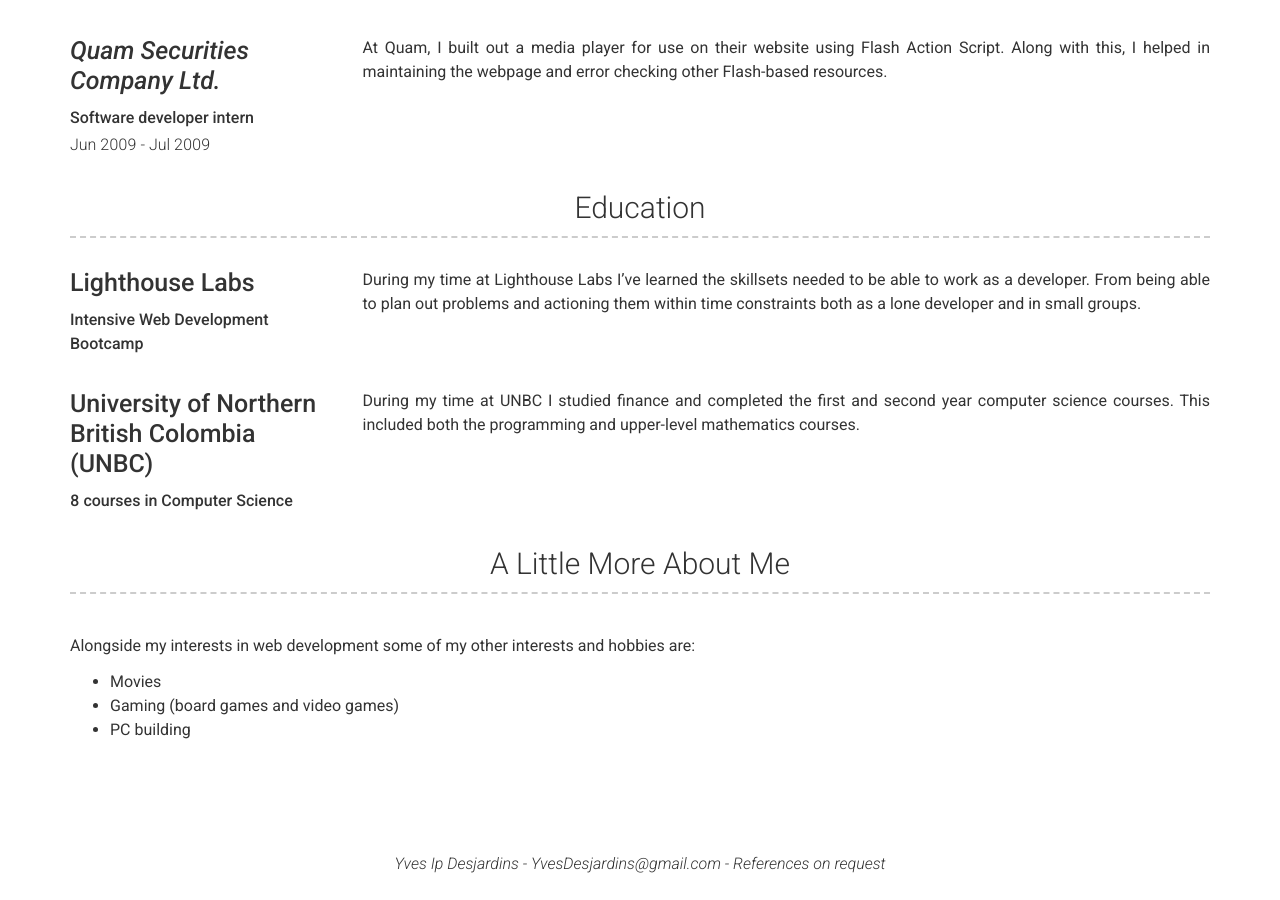
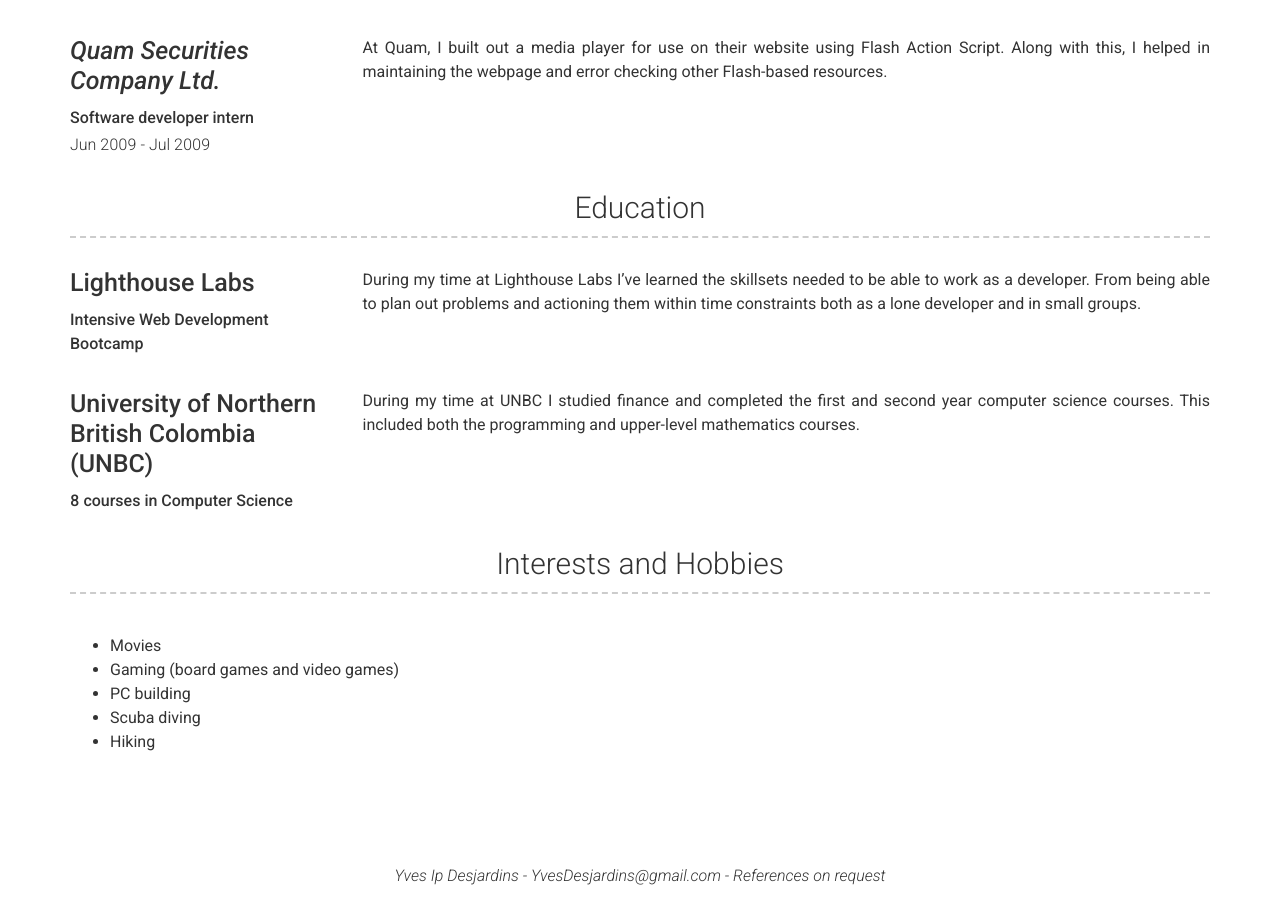
Before and after one commit to YvesDesjardins/YvesDesjardins.github.io, a Jekyll site: the page built from index.md, in a window 1280 px wide and 900 px high, scrolled down 1684 px. Built offline with Jekyll 4.4.1, drawn with Linux system fonts in a browser that asks for light colours.

Commit message:
update more about me section

```diff
--- a/_config.yml
+++ b/_config.yml
@@ -39,10 +39,11 @@
 # More Section
 # more_title: A Little More About Me
 more_content: | # this will include new lines to allow paragraphs
-  Alongside my interests in web development some of my other interests and hobbies are:
    - Movies
    - Gaming (board games and video games)
    - PC building
+   - Scuba diving
+   - Hiking
 
 # Footer
 footer_show_references: true
--- a/_includes/more.html
+++ b/_includes/more.html
@@ -1,5 +1,5 @@
 <div class="container more-container">
-  <h3>{{ site.more_title | default: "A Little More About Me" }}</h3>
+  <h3>{{ site.more_title | default: "Interests and Hobbies" }}</h3>
   <div class="row clearfix">
     <div class="col-md-12">
       {{ site.more_content | strip | markdownify }}
```
Also changed, not shown: 1 other file.
